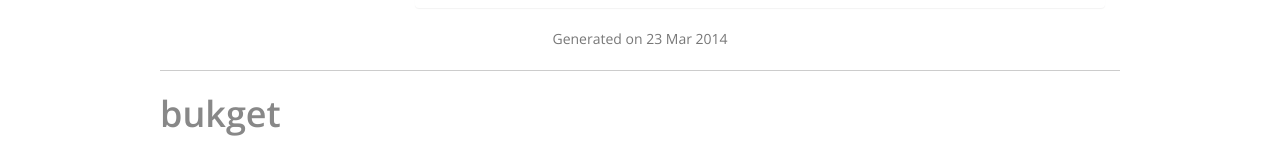
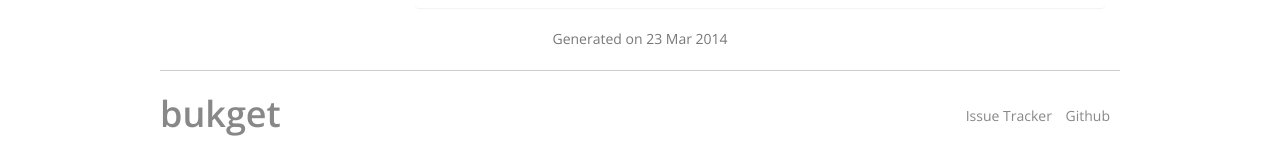
Before and after one commit to BukGet/website, a Jekyll site: the page built from documentation.html, in a window 1280 px wide and 1400 px high, scrolled down 683 px. Shown: the part 1229-1397 px from the top of the window. Built offline with Jekyll 4.4.1, drawn with Linux system fonts in a browser that asks for light colours; nearby versions of some CDN libraries; some web fonts are replaced.

Commit message:
Footer links, fix header on documentation page

```diff
--- a/_includes/footer.html
+++ b/_includes/footer.html
@@ -7,12 +7,11 @@
   </div>
 
   <div class="right">
-    <a href="#">
-      <span class="entypo-github"></span>
+    <a href="https://github.com/Bukget/api/issues">
+      <span class="entypo-traffic-cone"> Issue Tracker</span>
     </a>
-
-    <a href="#">
-      <span class="entypo-twitter"></span>
+    <a href="https://github.com/BukGet">
+      <span class="entypo-github"> Github</span>
     </a>
   </div>
   <div class="clear"></div>
--- a/css/documentation.css
+++ b/css/documentation.css
@@ -97,6 +97,10 @@
   margin-bottom: 0.5em !important;
 }
 
+.logo h1 {
+  font-family: 'Open Sans', 'Helvetica Neue', 'Helvetica' !important;
+}
+
 ul, ol {
     margin-bottom: 1.5em;
 }
```
Also changed, not shown: api.md (+1 -1 lines).
